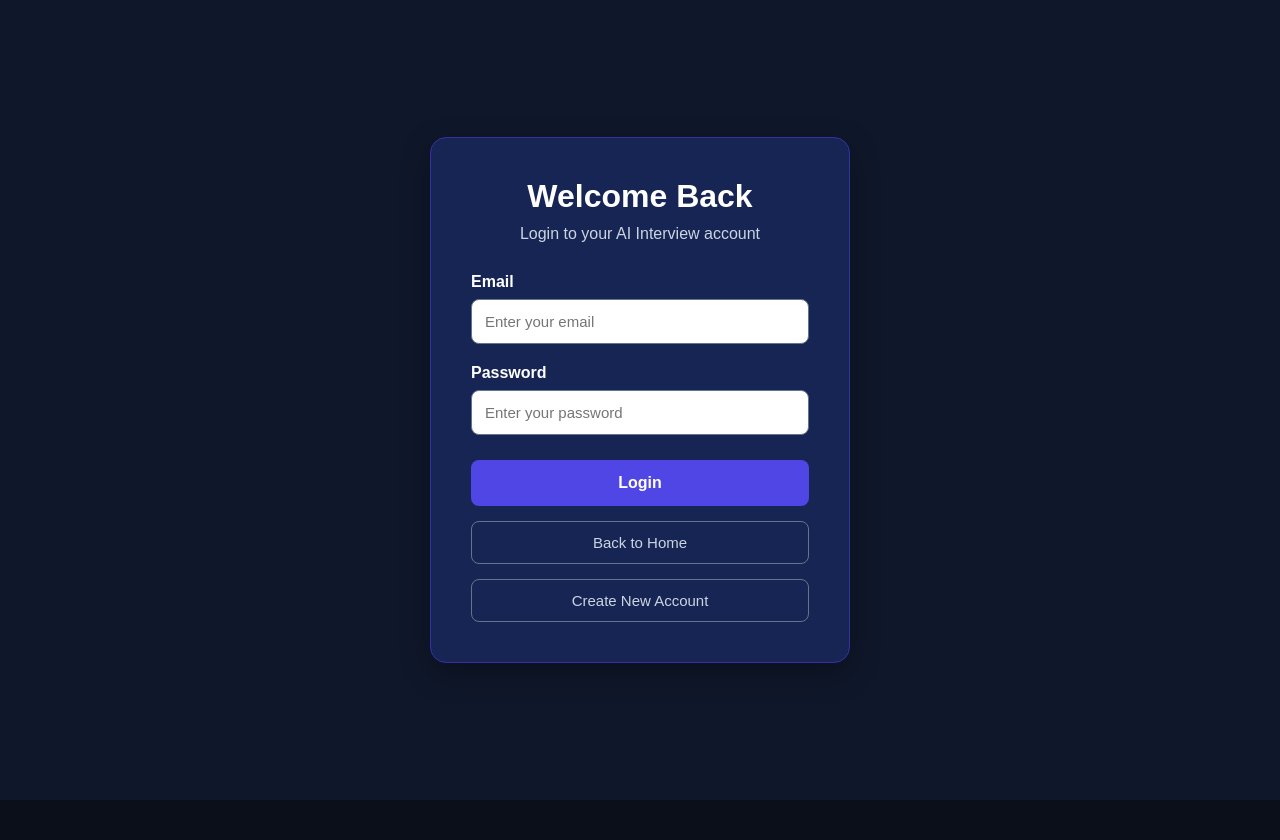
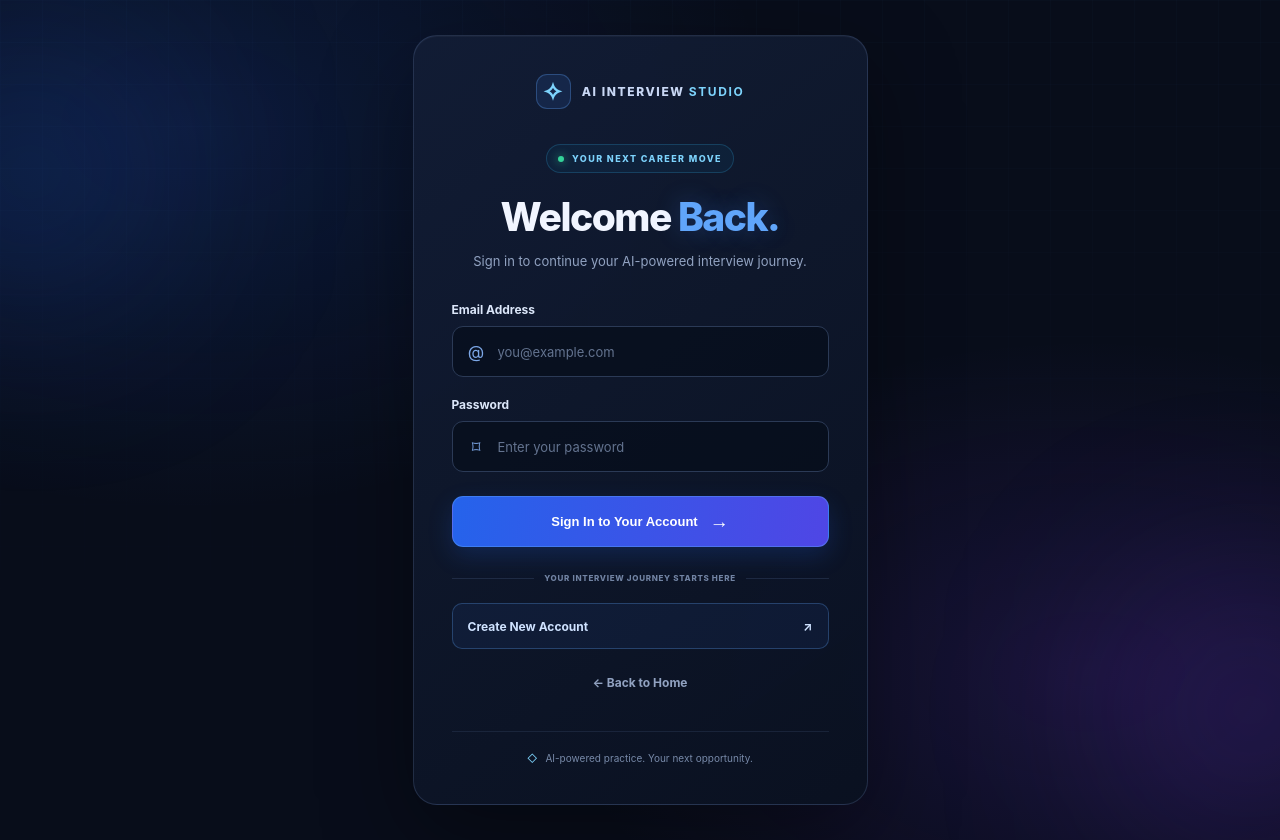
Before and after one commit to KrashanKumarChaudhari/AI-Interview-website, a React (Vite) app in the folder client/: page /login in a window 1280 px wide. Before the commit the page ends 800 px from the top, so only its background shows below. Built offline with nearby package versions, Linux system fonts and the light colour scheme.

Commit message:
login.jsx futuristi AI theme

```diff
--- a/client/src/App.css
+++ b/client/src/App.css
@@ -2372,3 +2372,338 @@
     width: 100%;
   }
 }
+
+
+
+
+/* ==========================================
+   FUTURISTIC AI LOGIN PAGE
+   ========================================== */
+
+.login-page {
+  min-height: 100vh;
+  position: relative;
+  isolation: isolate;
+  overflow: hidden;
+  display: flex;
+  justify-content: center;
+  align-items: center;
+  padding: 35px 18px;
+  box-sizing: border-box;
+  background:
+    radial-gradient(ellipse at 15% 15%, rgba(37, 99, 235, 0.15), transparent 38%),
+    radial-gradient(ellipse at 85% 80%, rgba(124, 58, 237, 0.14), transparent 35%),
+    #080d1a;
+  color: #eaf1ff;
+  font-family: Inter, "Segoe UI", Arial, sans-serif;
+}
+
+.login-page::before {
+  content: "";
+  position: absolute;
+  inset: 0;
+  z-index: -1;
+  pointer-events: none;
+  opacity: 0.16;
+  background-image:
+    linear-gradient(rgba(96, 165, 250, 0.13) 1px, transparent 1px),
+    linear-gradient(90deg, rgba(96, 165, 250, 0.13) 1px, transparent 1px);
+  background-size: 42px 42px;
+  mask-image: linear-gradient(to bottom, black, transparent 85%);
+}
+
+.login-glow {
+  position: absolute;
+  z-index: -1;
+  width: 260px;
+  height: 260px;
+  border-radius: 50%;
+  filter: blur(100px);
+  pointer-events: none;
+}
+
+.login-glow-one {
+  top: 5%;
+  left: -100px;
+  background: rgba(37, 99, 235, 0.2);
+}
+
+.login-glow-two {
+  right: -100px;
+  bottom: 0;
+  background: rgba(124, 58, 237, 0.2);
+}
+
+.login-card {
+  width: 100%;
+  max-width: 455px;
+  padding: 38px;
+  box-sizing: border-box;
+  position: relative;
+  border: 1px solid rgba(125, 155, 210, 0.2);
+  border-radius: 24px;
+  background: linear-gradient(
+    145deg,
+    rgba(18, 29, 53, 0.97),
+    rgba(10, 17, 33, 0.98)
+  );
+  box-shadow:
+    0 30px 90px rgba(0, 0, 0, 0.38),
+    inset 0 1px 0 rgba(255, 255, 255, 0.035);
+}
+
+.login-brand {
+  display: flex;
+  align-items: center;
+  justify-content: center;
+  gap: 11px;
+  margin-bottom: 35px;
+  color: #c9d8f5;
+  font-size: 12px;
+  font-weight: 800;
+  letter-spacing: 1.6px;
+}
+
+.login-brand strong {
+  color: #7dd3fc;
+}
+
+.login-brand-icon {
+  display: grid;
+  place-items: center;
+  width: 35px;
+  height: 35px;
+  border: 1px solid rgba(96, 165, 250, 0.3);
+  border-radius: 11px;
+  background: rgba(59, 130, 246, 0.12);
+  color: #7dd3fc;
+  font-size: 25px;
+}
+
+.login-heading {
+  text-align: center;
+  margin-bottom: 30px;
+}
+
+.login-status {
+  display: inline-flex;
+  align-items: center;
+  gap: 8px;
+  padding: 8px 11px;
+  border: 1px solid rgba(56, 189, 248, 0.2);
+  border-radius: 30px;
+  background: rgba(14, 165, 233, 0.06);
+  color: #7dd3fc;
+  font-size: 9px;
+  font-weight: 800;
+  letter-spacing: 1.4px;
+}
+
+.login-status-dot {
+  width: 6px;
+  height: 6px;
+  border-radius: 50%;
+  background: #34d399;
+  box-shadow: 0 0 10px rgba(52, 211, 153, 0.8);
+}
+
+.login-heading h1 {
+  margin: 20px 0 10px;
+  color: #f1f5ff;
+  font-size: clamp(32px, 6vw, 39px);
+  letter-spacing: -1.5px;
+  font-weight: 800;
+}
+
+.login-heading h1 span {
+  color: #60a5fa;
+  text-shadow: 0 0 24px rgba(59, 130, 246, 0.28);
+}
+
+.login-heading p {
+  margin: 0;
+  color: #91a2c1;
+  font-size: 13px;
+  line-height: 1.7;
+}
+
+.login-form {
+  display: flex;
+  flex-direction: column;
+  gap: 20px;
+}
+
+.login-field label {
+  display: block;
+  margin-bottom: 9px;
+  color: #dce7fa;
+  font-size: 12px;
+  font-weight: 700;
+}
+
+.login-input-wrap {
+  display: flex;
+  align-items: center;
+  gap: 12px;
+  min-height: 51px;
+  padding: 0 14px;
+  box-sizing: border-box;
+  border: 1px solid #2b3a56;
+  border-radius: 11px;
+  background: rgba(5, 11, 24, 0.58);
+  transition: border-color 0.2s ease, box-shadow 0.2s ease;
+}
+
+.login-input-wrap:focus-within {
+  border-color: #60a5fa;
+  box-shadow: 0 0 0 3px rgba(59, 130, 246, 0.12);
+}
+
+.login-input-icon {
+  flex-shrink: 0;
+  width: 19px;
+  color: #7da8e8;
+  font-size: 17px;
+  text-align: center;
+}
+
+.login-input-wrap input {
+  width: 100%;
+  min-width: 0;
+  padding: 15px 0;
+  border: none;
+  outline: none;
+  background: transparent;
+  color: #eff6ff;
+  font-family: inherit;
+  font-size: 13px;
+}
+
+.login-input-wrap input::placeholder {
+  color: #63738f;
+}
+
+.login-submit-btn {
+  display: flex;
+  align-items: center;
+  justify-content: center;
+  gap: 12px;
+  width: 100%;
+  min-height: 51px;
+  margin-top: 4px;
+  padding: 13px 17px;
+  border: 1px solid rgba(96, 165, 250, 0.4);
+  border-radius: 11px;
+  background: linear-gradient(100deg, #2563eb, #4f46e5);
+  box-shadow: 0 9px 24px rgba(37, 99, 235, 0.2);
+  color: #ffffff;
+  font-size: 13px;
+  font-weight: 800;
+  cursor: pointer;
+  transition: transform 0.2s ease, box-shadow 0.2s ease;
+}
+
+.login-submit-btn:hover {
+  transform: translateY(-2px);
+  box-shadow: 0 12px 30px rgba(37, 99, 235, 0.3);
+}
+
+.login-btn-arrow {
+  font-size: 19px;
+}
+
+.login-divider {
+  display: flex;
+  align-items: center;
+  gap: 10px;
+  margin: 26px 0 20px;
+}
+
+.login-divider span {
+  flex: 1;
+  height: 1px;
+  background: rgba(125, 155, 210, 0.16);
+}
+
+.login-divider small {
+  color: #7183a3;
+  font-size: 8px;
+  font-weight: 800;
+  letter-spacing: 0.7px;
+  text-align: center;
+}
+
+.login-secondary-btn,
+.login-home-btn {
+  display: flex;
+  align-items: center;
+  justify-content: space-between;
+  width: 100%;
+  min-height: 46px;
+  padding: 12px 15px;
+  border-radius: 10px;
+  font-family: inherit;
+  font-size: 12px;
+  font-weight: 700;
+  cursor: pointer;
+  transition: background 0.2s ease, border-color 0.2s ease;
+}
+
+.login-secondary-btn {
+  border: 1px solid rgba(96, 165, 250, 0.28);
+  background: rgba(59, 130, 246, 0.07);
+  color: #cfe2ff;
+}
+
+.login-secondary-btn:hover {
+  border-color: #60a5fa;
+  background: rgba(59, 130, 246, 0.14);
+}
+
+.login-home-btn {
+  justify-content: center;
+  margin-top: 10px;
+  border: 1px solid transparent;
+  background: transparent;
+  color: #91a2c1;
+}
+
+.login-home-btn:hover {
+  color: #e0ecff;
+  background: rgba(148, 163, 184, 0.06);
+}
+
+.login-security-note {
+  margin-top: 26px;
+  padding-top: 18px;
+  border-top: 1px solid rgba(125, 155, 210, 0.12);
+  color: #7789a8;
+  font-size: 10px;
+  line-height: 1.6;
+  text-align: center;
+}
+
+.login-security-note span {
+  margin-right: 5px;
+  color: #7dd3fc;
+}
+
+@media (max-width: 480px) {
+  .login-page {
+    padding: 20px 13px;
+  }
+
+  .login-card {
+    padding: 28px 21px;
+    border-radius: 19px;
+  }
+
+  .login-brand {
+    margin-bottom: 28px;
+    font-size: 10px;
+  }
+
+  .login-divider small {
+    font-size: 7px;
+  }
+}
--- a/client/src/pages/Login.jsx
+++ b/client/src/pages/Login.jsx
@@ -1,3 +1,4 @@
+
 import { useState } from "react";
 import { useNavigate } from "react-router-dom";
 
@@ -7,6 +8,7 @@ function Login() {
 
   const navigate = useNavigate();
 
+  // Handle login without changing the existing backend API.
   const handleLogin = async (e) => {
     e.preventDefault();
 
@@ -19,12 +21,9 @@ function Login() {
       const response = await fetch("http://localhost:5000/login", {
         method: "POST",
         headers: {
-          "Content-Type": "application/json"
+          "Content-Type": "application/json",
         },
-        body: JSON.stringify({
-          email,
-          password
-        })
+        body: JSON.stringify({ email, password }),
       });
 
       const data = await response.json();
@@ -36,11 +35,11 @@ function Login() {
 
       alert("Login successful!");
 
+      // Store authentication details after a successful login.
       localStorage.setItem("token", data.token);
       localStorage.setItem("user", JSON.stringify(data.user));
 
       navigate("/");
-
     } catch (error) {
       console.error("Login error:", error);
       alert("Server connection failed.");
@@ -48,157 +47,102 @@ navigate("/");
   };
 
   return (
-    <div
-      style={{
-        minHeight: "100vh",
-        backgroundColor: "#0f172a",
-        display: "flex",
-        justifyContent: "center",
-        alignItems: "center",
-        padding: "20px",
-        boxSizing: "border-box"
-      }}
-    >
-      <div
-        style={{
-          width: "100%",
-          maxWidth: "420px",
-          backgroundColor: "#172554",
-          padding: "40px",
-          borderRadius: "16px",
-          border: "1px solid #3730a3",
-          boxShadow: "0 10px 30px rgba(0,0,0,0.3)",
-          boxSizing: "border-box"
-        }}
-      >
-        <h1
-          style={{
-            textAlign: "center",
-            color: "#ffffff",
-            marginBottom: "10px"
-          }}
-        >
-          Welcome Back
+    <main className="login-page">
+      {/* Ambient background effects */}
+      <div className="login-glow login-glow-one" />
+      <div className="login-glow login-glow-two" />
+
+      <section className="login-card">
+        {/* Brand and heading */}
+        <div className="login-brand">
+          <div className="login-brand-icon">✧</div>
+          <span>AI INTERVIEW <strong>STUDIO</strong></span>
+        </div>
+
+        <div className="login-heading">
+          <div className="login-status">
+            <span className="login-status-dot" />
+            YOUR NEXT CAREER MOVE
+          </div>
+
+          <h1>
+            Welcome <span>Back.</span>
           </h1>
 
-        <p
-          style={{
-            textAlign: "center",
-            color: "#cbd5e1",
-            marginBottom: "30px"
-          }}
-        >
-          Login to your AI Interview account
-        </p>
+          <p>Sign in to continue your AI-powered interview journey.</p>
+        </div>
 
-        <form onSubmit={handleLogin}>
-          <label
-            style={{
-              display: "block",
-              color: "#ffffff",
-              fontWeight: "600",
-              marginBottom: "8px"
-            }}
-          >
-            Email
-          </label>
+        {/* Existing login form and API integration */}
+        <form onSubmit={handleLogin} className="login-form">
+          <div className="login-field">
+            <label htmlFor="login-email">Email Address</label>
 
+            <div className="login-input-wrap">
+              <span className="login-input-icon">@</span>
               <input
+                id="login-email"
                 type="email"
-            placeholder="Enter your email"
+                placeholder="you@example.com"
                 value={email}
                 onChange={(e) => setEmail(e.target.value)}
-            style={{
-              width: "100%",
-              padding: "13px",
-              marginBottom: "20px",
-              borderRadius: "8px",
-              border: "1px solid #64748b",
-              boxSizing: "border-box",
-              fontSize: "15px"
-            }}
+                autoComplete="email"
+                required
               />
+            </div>
+          </div>
 
-          <label
-            style={{
-              display: "block",
-              color: "#ffffff",
-              fontWeight: "600",
-              marginBottom: "8px"
-            }}
-          >
-            Password
-          </label>
+          <div className="login-field">
+            <label htmlFor="login-password">Password</label>
 
+            <div className="login-input-wrap">
+              <span className="login-input-icon">⌑</span>
               <input
+                id="login-password"
                 type="password"
                 placeholder="Enter your password"
                 value={password}
                 onChange={(e) => setPassword(e.target.value)}
-            style={{
-              width: "100%",
-              padding: "13px",
-              marginBottom: "25px",
-              borderRadius: "8px",
-              border: "1px solid #64748b",
-              boxSizing: "border-box",
-              fontSize: "15px"
-            }}
+                autoComplete="current-password"
+                required
               />
+            </div>
+          </div>
 
-          <button
-            type="submit"
-            style={{
-              width: "100%",
-              padding: "14px",
-              backgroundColor: "#4f46e5",
-              color: "#ffffff",
-              border: "none",
-              borderRadius: "8px",
-              fontSize: "16px",
-              fontWeight: "700",
-              cursor: "pointer"
-            }}
-          >
-            Login
+          <button type="submit" className="login-submit-btn">
+            <span>Sign In to Your Account</span>
+            <span className="login-btn-arrow">→</span>
           </button>
         </form>
 
+        <div className="login-divider">
+          <span />
+          <small>YOUR INTERVIEW JOURNEY STARTS HERE</small>
+          <span />
+        </div>
+
+        {/* Navigation buttons */}
         <button
-          onClick={() => navigate("/")}
-          style={{
-            width: "100%",
-            marginTop: "15px",
-            padding: "12px",
-            backgroundColor: "transparent",
-            color: "#cbd5e1",
-            border: "1px solid #64748b",
-            borderRadius: "8px",
-            fontSize: "15px",
-            cursor: "pointer"
-          }}
+          type="button"
+          className="login-secondary-btn"
+          onClick={() => navigate("/signup")}
         >
-          Back to Home
+          <span>Create New Account</span>
+          <span>↗</span>
         </button>
 
         <button
-          onClick={() => navigate("/signup")}
-          style={{
-            width: "100%",
-            marginTop: "15px",
-            padding: "12px",
-            backgroundColor: "transparent",
-            color: "#cbd5e1",
-            border: "1px solid #64748b",
-            borderRadius: "8px",
-            fontSize: "15px",
-            cursor: "pointer"
-          }}
+          type="button"
+          className="login-home-btn"
+          onClick={() => navigate("/")}
         >
-          Create New Account
+          ← Back to Home
         </button>
+
+        <div className="login-security-note">
+          <span>◇</span> AI-powered practice. Your next opportunity.
         </div>
-    </div>
+      </section>
+    </main>
   );
 }
 
```
Lines whose indentation alone changed are shown as unchanged.
